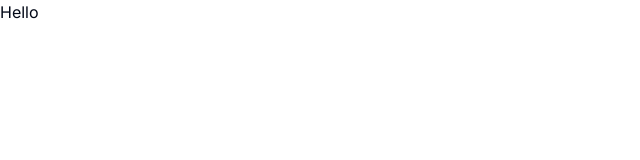
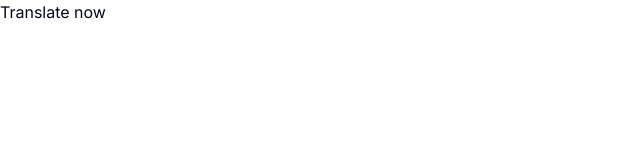
Before and after one commit to itsMohammedNayeem/google-translate-clone, a Next.js app: page / in a window 1280 px wide. Shown: the top 160 px of the page, without its empty margins (0-640 px from the left). Built offline with nearby package versions, Linux system fonts and the light colour scheme.

Commit message:
Add Link component to Home page and ClerkProvider to RootLayout

```diff
--- a/app/layout.tsx
+++ b/app/layout.tsx
@@ -1,6 +1,7 @@
 import type { Metadata } from "next";
 import { Inter } from "next/font/google";
 import "./globals.css";
+import { ClerkProvider } from "@clerk/nextjs";
 
 const inter = Inter({ subsets: ["latin"] });
 
@@ -15,8 +16,10 @@ export default function RootLayout({
   children: React.ReactNode;
 }>) {
   return (
-    <html lang="en">
-      <body className={inter.className}>{children}</body>
-    </html>
+    <ClerkProvider>
+      <html lang="en">
+        <body className={inter.className}>{children}</body>
+      </html>
+    </ClerkProvider>
   );
 }
--- a/app/page.tsx
+++ b/app/page.tsx
@@ -1,6 +1,9 @@
+import Link from "next/link";
 
 export default function Home() {
   return (
-    <h1>Hello</h1>
+    <div className="">
+      <Link href="/translate">Translate now</Link>
+    </div>
   );
 }
--- /dev/null
+++ b/app/translate/page.tsx
@@ -0,0 +1,12 @@
+import { auth } from '@clerk/nextjs/server';
+import React from 'react'
+
+const TranslatePage = () => {
+    auth().protect();
+
+  return (
+    <div>TranslatePage</div>
+  )
+}
+
+export default TranslatePage;
--- a/package.json
+++ b/package.json
@@ -9,6 +9,7 @@
     "lint": "next lint"
   },
   "dependencies": {
+    "@clerk/nextjs": "^5.0.0-beta.37",
     "@radix-ui/react-icons": "^1.3.0",
     "class-variance-authority": "^0.7.0",
     "clsx": "^2.1.0",
```
Also changed, not shown: middleware.ts (added, +16 -0 lines), 2 other files (tests, documents, lock files or other folders).
